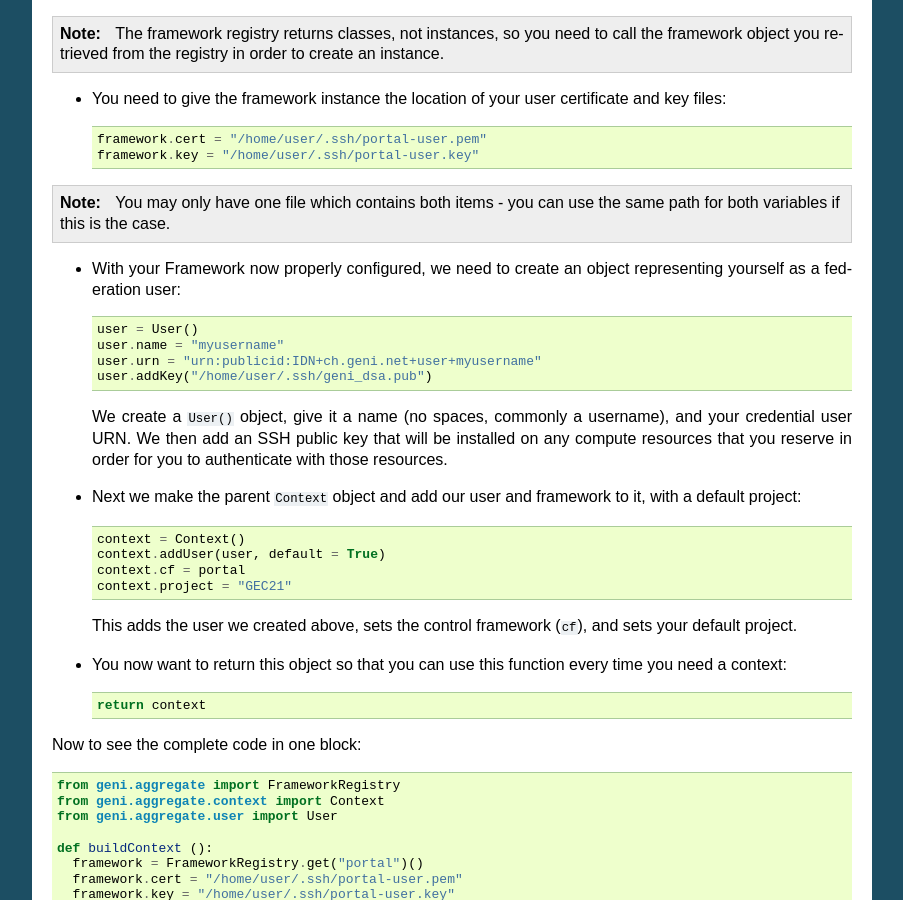
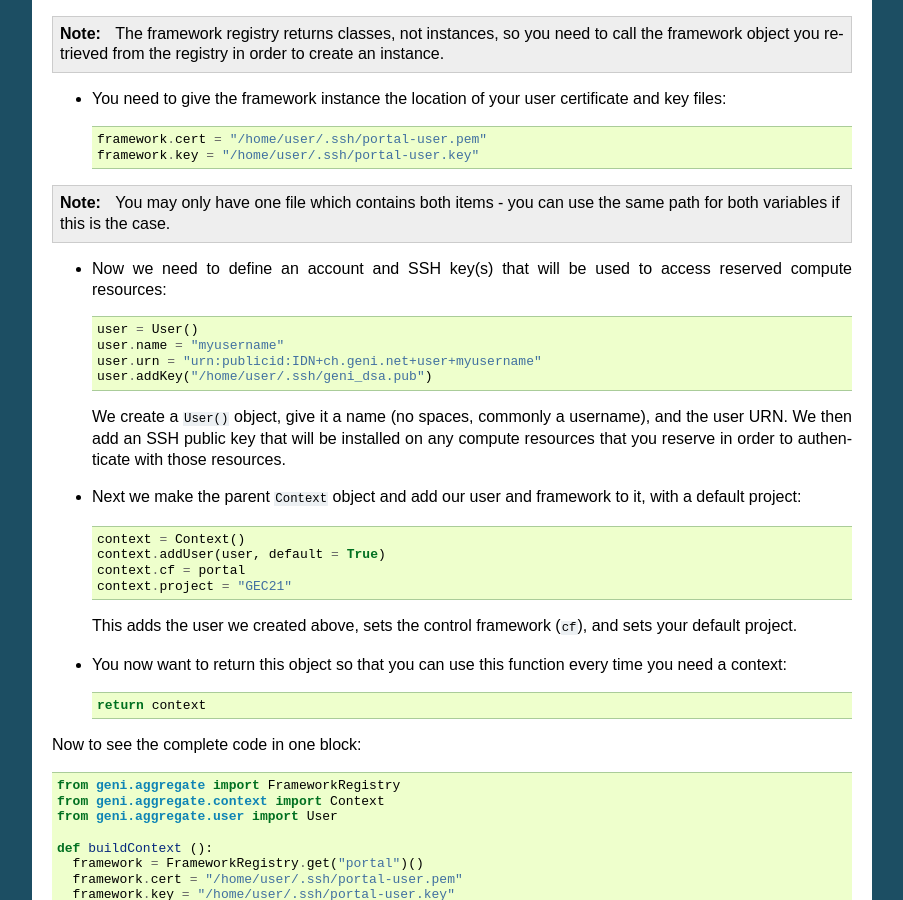
Before and after one commit to kaimast/geni-lib3, a Sphinx documentation site: the page built from docs/source/tutorials/gettingstarted.rst, in a window 1280 px wide and 900 px high, scrolled down 410 px. Shown: the whole window, without its empty margins (198-1101 px from the left). Built offline with Sphinx 7.4.7, drawn with Linux system fonts in a browser that asks for light colours; pages that are not in the unit, such as notebooks, are missing from menus.

Commit message:
More tweaks

```diff
--- a/docs/source/tutorials/gettingstarted.rst
+++ b/docs/source/tutorials/gettingstarted.rst
@@ -34,17 +34,16 @@ login username, federation urn, etc.).
   You may only have one file which contains both items - you can use the same path for both
   variables if this is the case.
 
-* With your Framework now properly configured, we need to create an object representing yourself as
-  a federation user::
+* Now we need to define an account and SSH key(s) that will be used to access reserved compute resources::
 
      user = User()
      user.name = "myusername"
      user.urn = "urn:publicid:IDN+ch.geni.net+user+myusername"
      user.addKey("/home/user/.ssh/geni_dsa.pub")
 
-  We create a ``User()`` object, give it a name (no spaces, commonly a username), and your credential
-  user URN.  We then add an SSH public key that will be installed on any compute resources that you reserve
-  in order for you to authenticate with those resources.
+  We create a ``User()`` object, give it a name (no spaces, commonly a username), and the user URN.
+  We then add an SSH public key that will be installed on any compute resources that you reserve
+  in order to authenticate with those resources.
 
 * Next we make the parent ``Context`` object and add our user and framework to it, with a default project::
 
```
